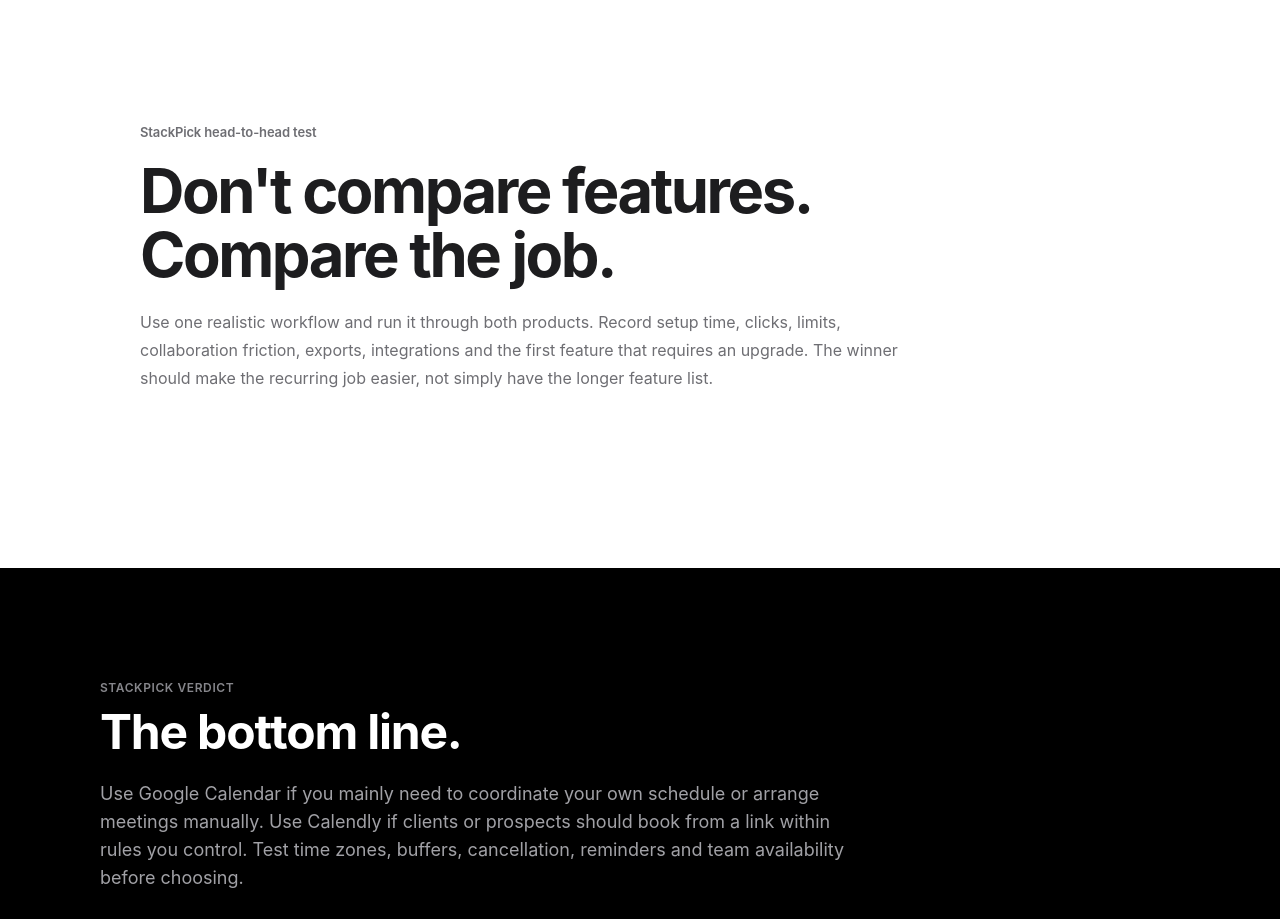
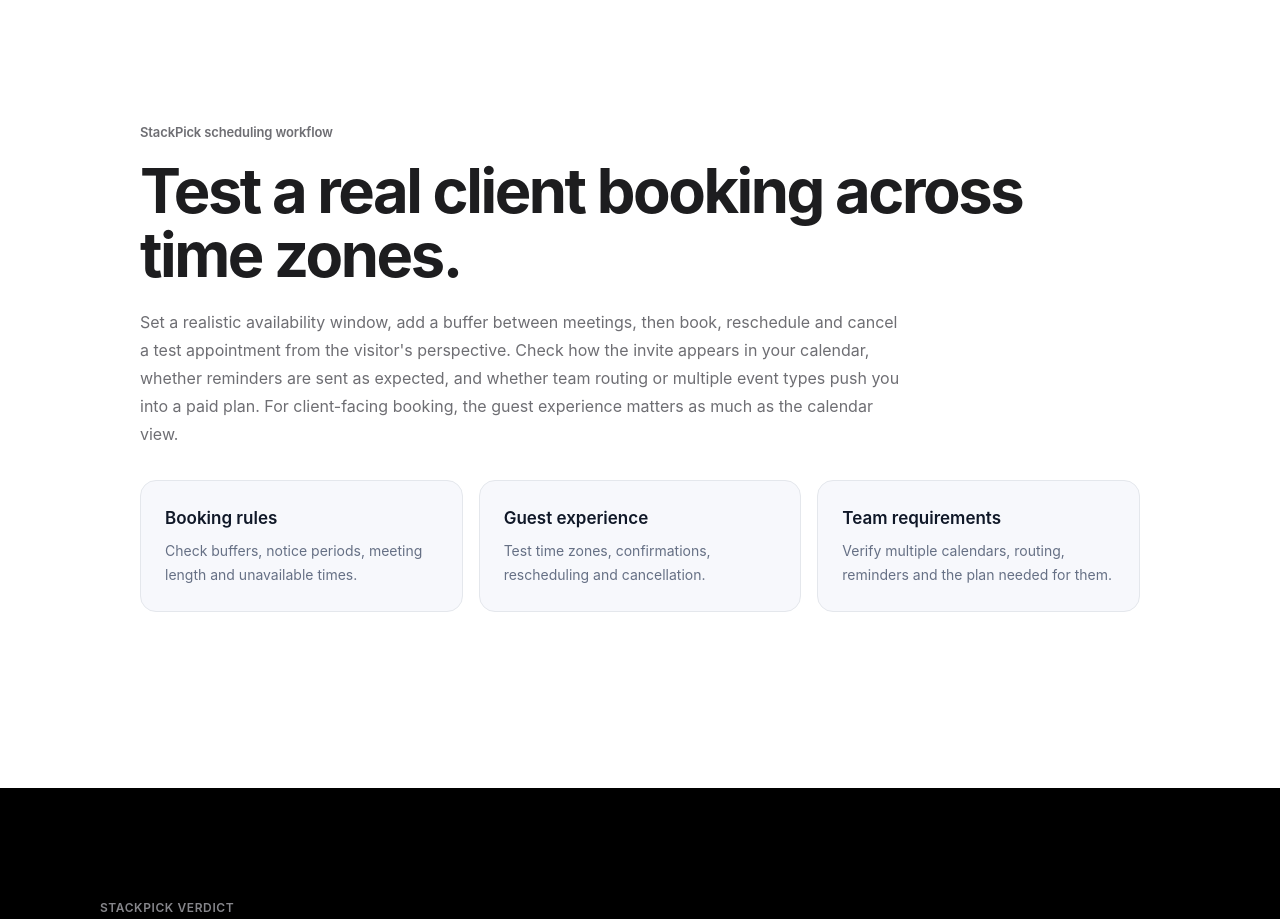
Before and after one commit to LinukaBandara/StackPick, a Next.js app: page /best/calendly-vs-google-calendar in a window 1280 px wide. Shown: the part 2300-3219 px from the top of the page. Built offline with nearby package versions, Linux system fonts and the light colour scheme; no server answers.

Commit message:
Add real booking workflow to Calendly vs Google Calendar

```diff
--- a/app/best/calendly-vs-google-calendar/page.tsx
+++ b/app/best/calendly-vs-google-calendar/page.tsx
@@ -22,14 +22,16 @@ export default function Page() {
     >
       <section className="bg-white">
         <div className="sp-container py-16 sm:py-20">
-          <p className="sp-eyebrow">StackPick head-to-head test</p>
-          <h2 className="sp-title mt-4 max-w-4xl">Don't compare features. Compare the job.</h2>
+          <p className="sp-eyebrow">StackPick scheduling workflow</p>
+          <h2 className="sp-title mt-4 max-w-4xl">Test a real client booking across time zones.</h2>
           <p className="mt-5 max-w-3xl text-base leading-7 text-[#6e6e73]">
-            Use one realistic workflow and run it through both products. Record setup time,
-            clicks, limits, collaboration friction, exports, integrations and the first feature
-            that requires an upgrade. The winner should make the recurring job easier, not simply
-            have the longer feature list.
+            Set a realistic availability window, add a buffer between meetings, then book, reschedule and cancel a test appointment from the visitor's perspective. Check how the invite appears in your calendar, whether reminders are sent as expected, and whether team routing or multiple event types push you into a paid plan. For client-facing booking, the guest experience matters as much as the calendar view.
           </p>
+          <div className="mt-8 grid gap-4 sm:grid-cols-3">
+            <div className="rounded-2xl border border-[#e4e7ec] bg-[#f7f8fc] p-6"><p className="font-semibold text-[#101828]">Booking rules</p><p className="mt-2 text-sm leading-6 text-[#667085]">Check buffers, notice periods, meeting length and unavailable times.</p></div>
+            <div className="rounded-2xl border border-[#e4e7ec] bg-[#f7f8fc] p-6"><p className="font-semibold text-[#101828]">Guest experience</p><p className="mt-2 text-sm leading-6 text-[#667085]">Test time zones, confirmations, rescheduling and cancellation.</p></div>
+            <div className="rounded-2xl border border-[#e4e7ec] bg-[#f7f8fc] p-6"><p className="font-semibold text-[#101828]">Team requirements</p><p className="mt-2 text-sm leading-6 text-[#667085]">Verify multiple calendars, routing, reminders and the plan needed for them.</p></div>
+          </div>
         </div>
       </section>
     </ComparisonArticle>
```
